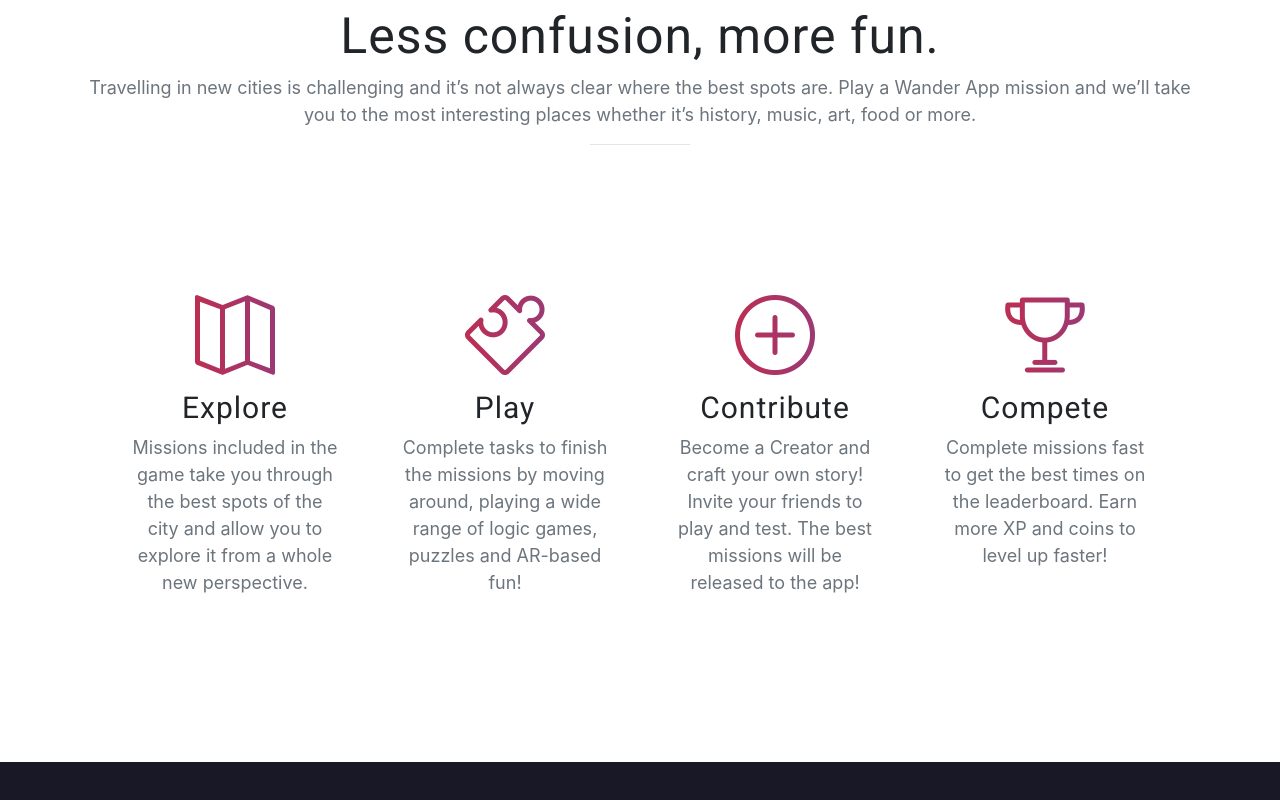
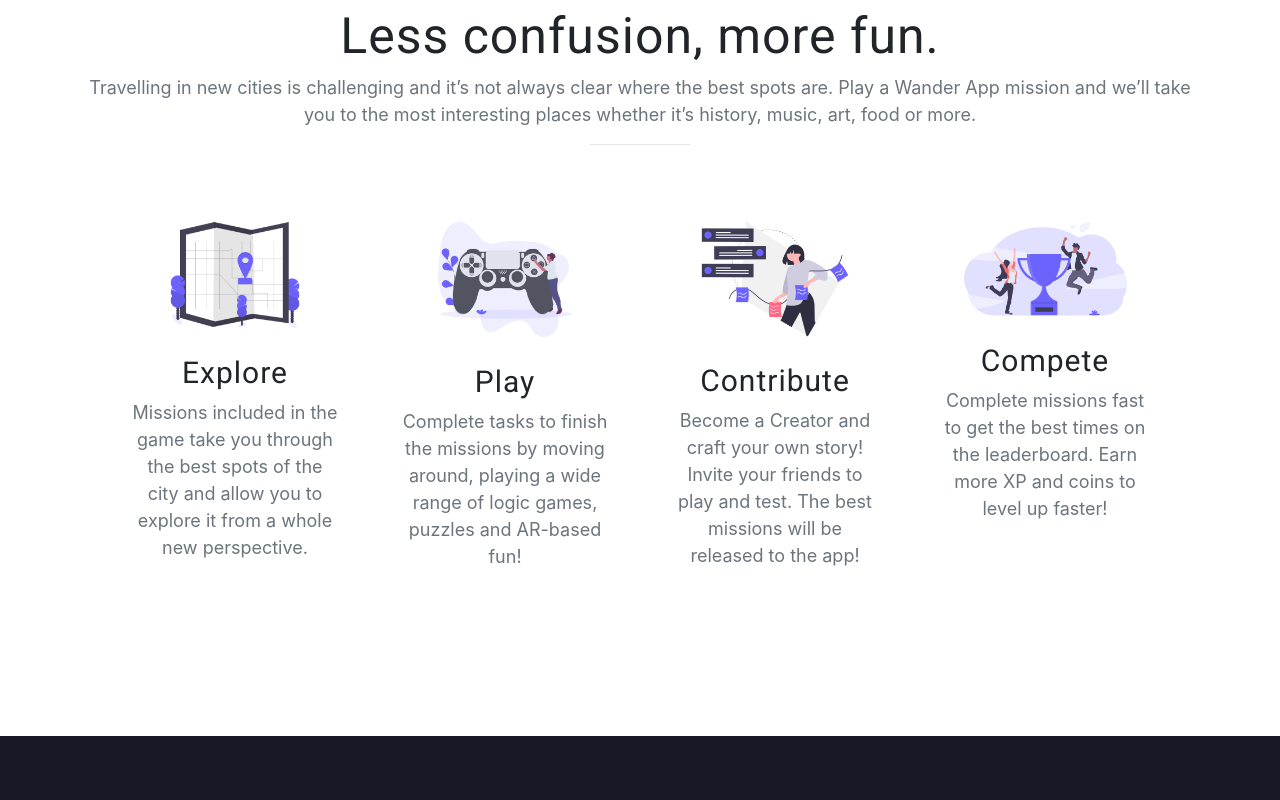
Before and after one commit to SnowdogApps/galileo, a website with bundled scripts: page index.html in a window 1280 px wide. Shown: the part 1847-2647 px from the top of the page. Built offline with nearby package versions, Linux system fonts and the light colour scheme.

Commit message:
updating homepage styles and icons

```diff
--- a/index.html
+++ b/index.html
@@ -143,21 +143,27 @@
             <div class="row">
               <div class="col-md-6 col-lg-3">
                 <div class="feature-item">
-                  <i class="icon-map text-primary"></i>
+                    <div class="work-with-us__img-wrapper mb-3">
+                        <img src="img/icon-map.png" alt="icon places">
+                    </div>
                   <h3>Explore</h3>
                   <p class="text-muted mx-3">Missions included in the game take you through the best spots of the city and allow you to explore it from a whole new perspective.</p>
                 </div>
               </div>
               <div class="col-md-6 col-lg-3">
                 <div class="feature-item">
-                  <i class="icon-puzzle text-primary"></i>
+                    <div class="work-with-us__img-wrapper mb-3">
+                        <img src="img/icon-play.png" alt="icon places">
+                    </div>
                   <h3>Play</h3>
                   <p class="text-muted mx-3">Complete tasks to finish the missions by moving around, playing a wide range of logic games, puzzles and AR-based fun!</p>
                 </div>
               </div>
               <div class="col-md-6 col-lg-3">
                 <div class="feature-item">
-                  <i class="icon-plus text-primary"></i>
+                    <div class="work-with-us__img-wrapper mb-3">
+                        <img src="img/icon-contribute.png" alt="icon places">
+                    </div>
                   <h3>Contribute</h3>
                   <p class="text-muted mx-3">
                       Become a Creator and craft your own story! Invite your friends to play and test. The best missions will be released to the app!
@@ -166,7 +172,9 @@
               </div>
               <div class="col-md-6 col-lg-3">
                 <div class="feature-item">
-                  <i class="icon-trophy text-primary"></i>
+                    <div class="work-with-us__img-wrapper mb-3">
+                        <img src="img/icon-compete.png" alt="icon places">
+                    </div>
                   <h3>Compete</h3>
                   <p class="text-muted mx-3">Complete missions fast to get the best times on the leaderboard. Earn more XP and coins to level up faster!</p>
                 </div>
--- a/scss/_bootstrap-overrides.scss
+++ b/scss/_bootstrap-overrides.scss
@@ -37,3 +37,9 @@
     font-size: 11px;
     padding: 15px 45px;
 }
+
+// overrides for homepage
+
+section.features .section-heading {
+    margin-bottom: 0px;
+  }
--- a/scss/_masthead.scss
+++ b/scss/_masthead.scss
@@ -21,7 +21,7 @@
             position: absolute;
             display: block;
             top: 0;
-            left: 35%;
+            left: 45%;
             right: 0;
             bottom: 0;
         }
```
Also changed, not shown: css/new-age.css, css/new-age.min.css.
